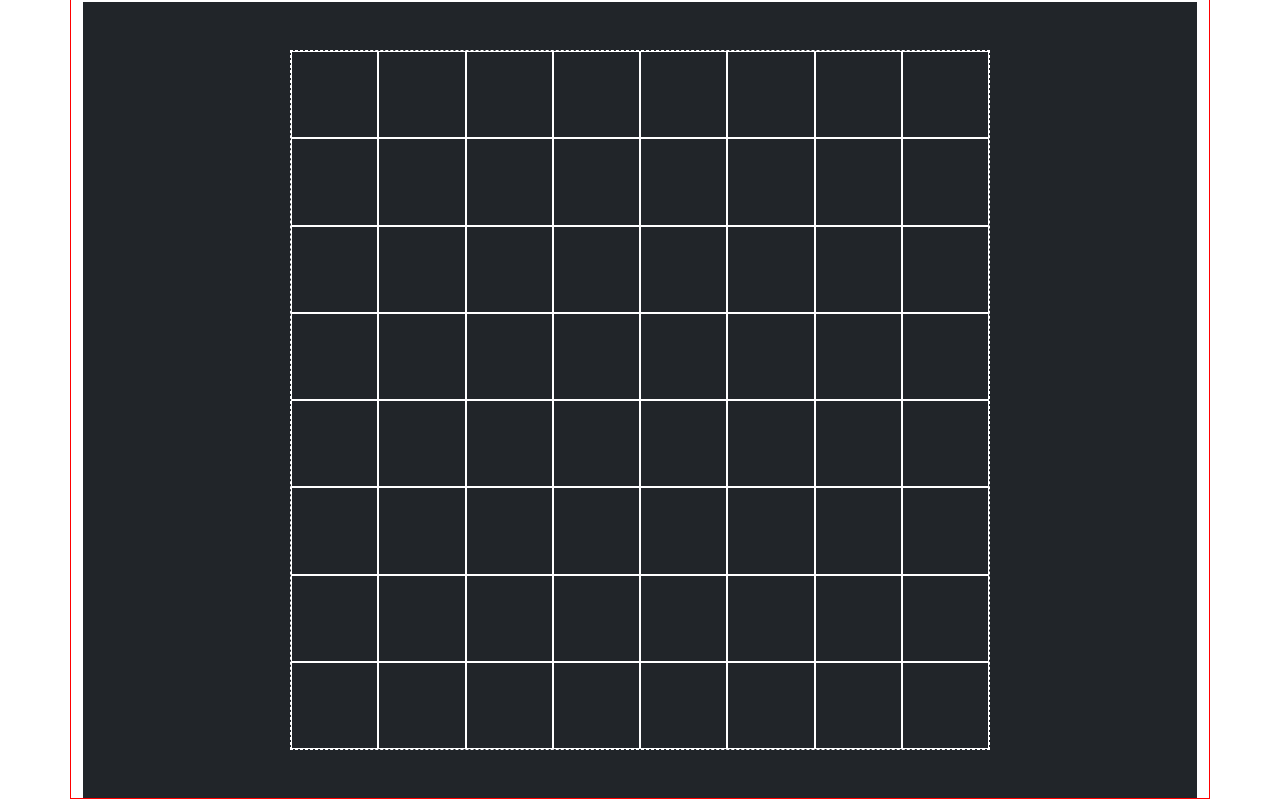
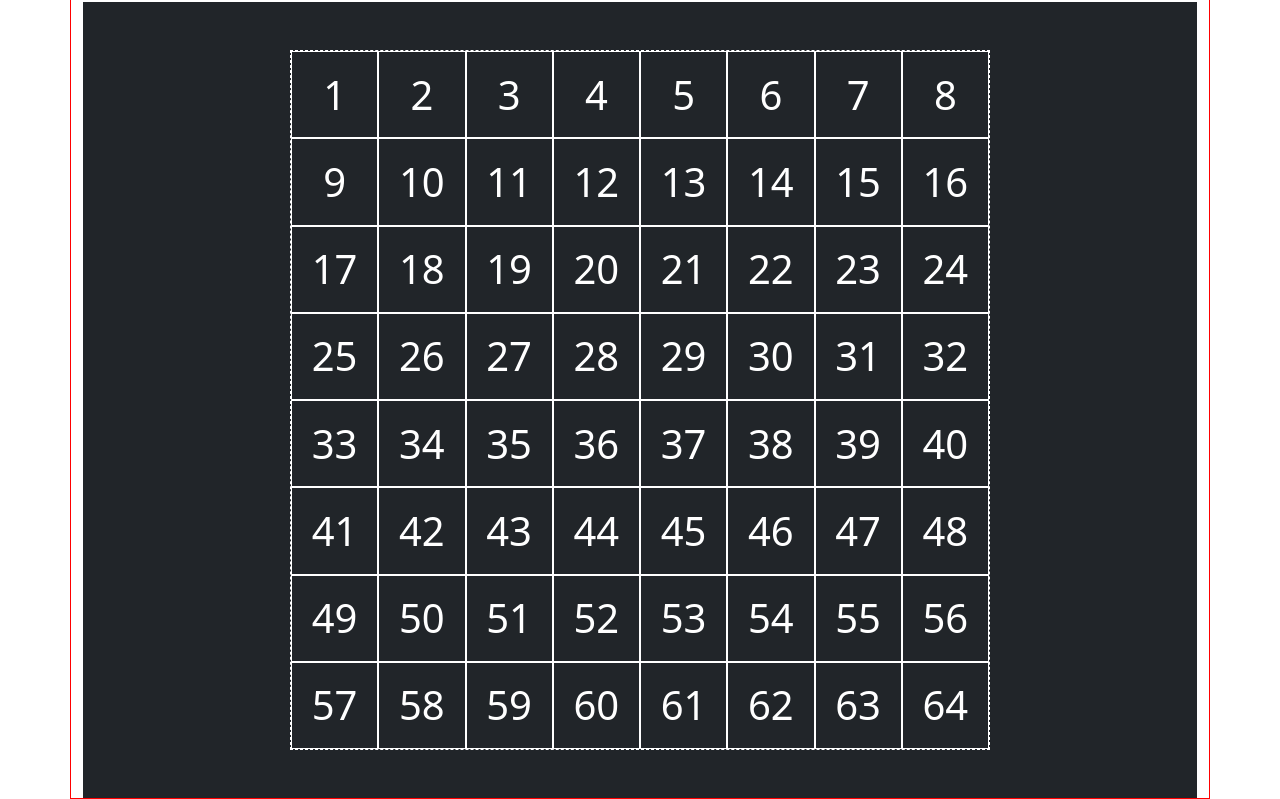
Before and after one commit to GabrieleLombard01/js-campominato-grid, a plain HTML site: page index.html in a window 1280 px wide. Shown: the part 63-862 px from the top of the page. Drawn offline with nearby package versions, Linux system fonts and the light colour scheme.

Commit message:
numbers added

```diff
--- a/css/style.css
+++ b/css/style.css
@@ -31,6 +31,11 @@
     height: calc(100% / 8);
     border: solid white 1px;
     cursor: pointer;
+    display: flex;
+    justify-content: center;
+    align-items: center;
+    color: white;
+    font-size: 40px;
 }
 
 .cell.clicked{
--- a/js/main.js
+++ b/js/main.js
@@ -14,9 +14,10 @@ const getUniqueRandomNumber = (min, max, blacklist) => {
     return randomNumber;
 }
 // Funzione per creare una cella
-const createCell = () => {
+const createCell = (cellNumber) => {
     const cell = document.createElement('div');
     cell.className = 'cell';
+    cell.innerText = cellNumber;
 
     return cell;
 }
@@ -32,8 +33,10 @@ const cols = 8;
 const totalCells = cols * rows;
 
 // Renderizzo le celle
-for (let i = 0; i < totalCells; i++) {
-    const cell = createCell();
+for (let i = 0 + 1; i <= totalCells; i++) {
+
+    const cell = createCell(i);
+
     cell.addEventListener('click', () => {
         cell.classList.add('clicked');
     });
```
